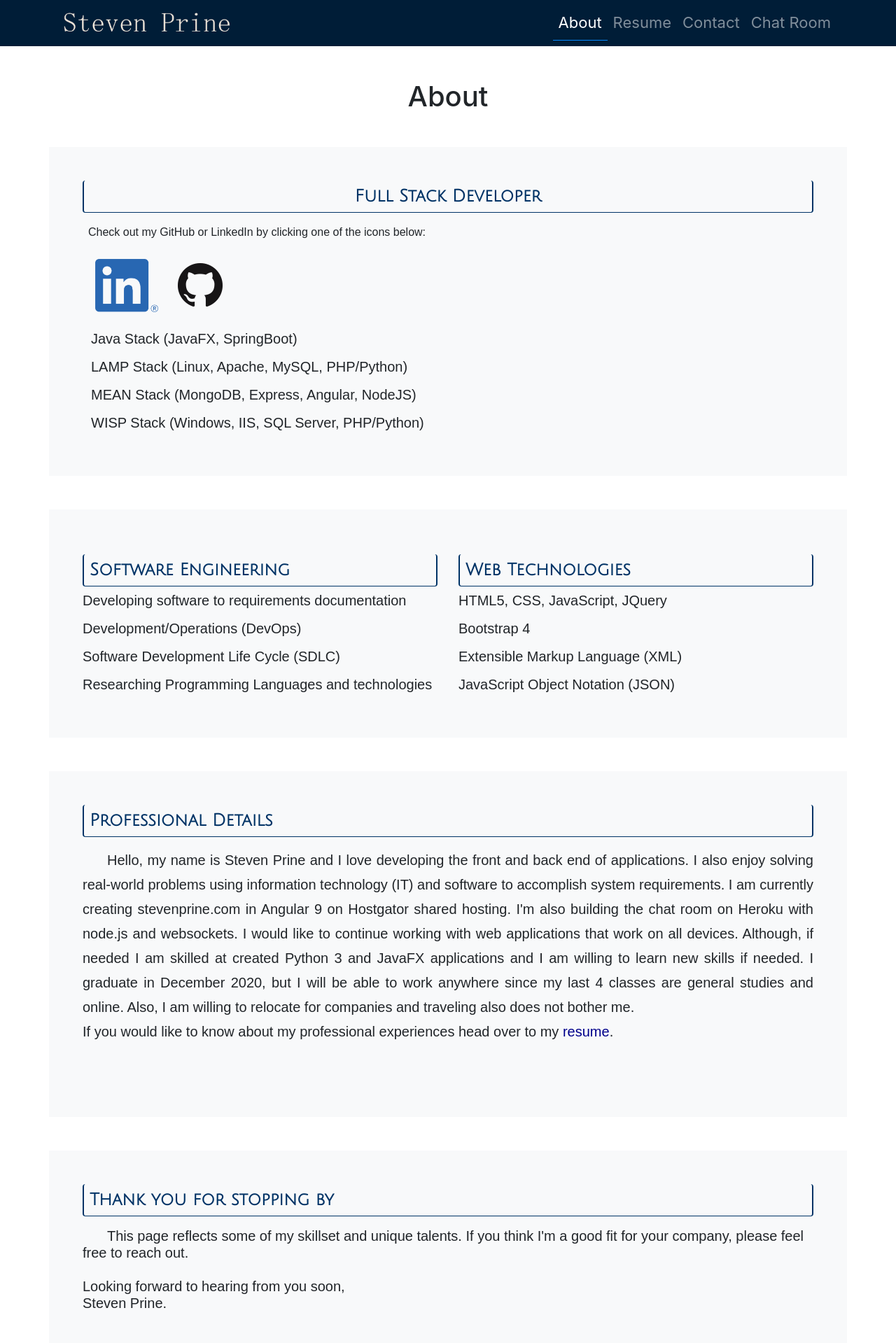
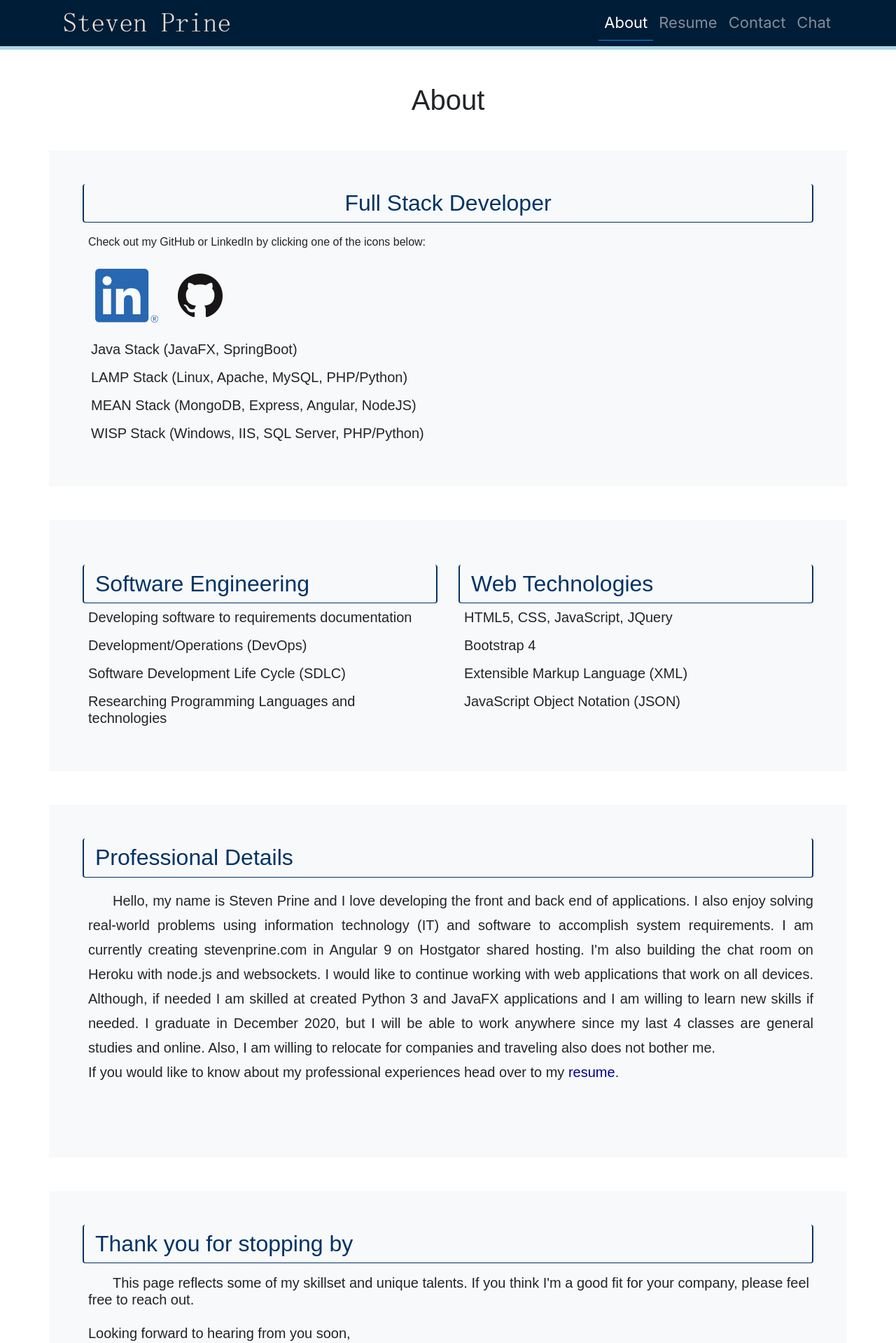
Before and after one commit to sprine168/stevenprine.com, an Angular app: page /about in a window 1280 px wide. Shown: the top 1919 px of the page at 70% size. Built offline with nearby package versions, Linux system fonts and the light colour scheme; what ngx-socket-io would draw is missing.

Commit message:
Added more styling

```diff
--- a/src/app/about/about.component.html
+++ b/src/app/about/about.component.html
@@ -1,4 +1,4 @@
-<h1 class="text-center mt-5 mb-5">Resume</h1>
+<p class="text-center mt-5 mb-5 h1">Resume</p>
 
 <div class="container mb-3 mt-2 bg-light p-5">
     <div class="text-center mb-5">
--- a/src/app/chat-room/chat-room.component.html
+++ b/src/app/chat-room/chat-room.component.html
@@ -1,5 +1,5 @@
 <section>
-    <h1 class="text-center mt-5">Chat</h1>
+    <p class="text-center mt-5 h1">Chat</p>
     <div class="container mt-3 mb-5">
         <p class="ml-5">This real time chat is being used on heroku
             <br>
--- a/src/app/contact/contact.component.html
+++ b/src/app/contact/contact.component.html
@@ -1,5 +1,5 @@
 <section class="mt-5">
-    <h1 class="text-center">Contact</h1>
+    <p class="text-center h1">Contact</p>
 
     <div class="container mt-3">
         <p class="ml-5">Using a PHP Rest API and Angular 9 to send <br>
--- a/src/app/footer/footer.component.html
+++ b/src/app/footer/footer.component.html
@@ -1,7 +1,7 @@
-<footer class="background p-5">
+<footer class="background p-5" style="border-top: 5px lightblue solid">
     <div class="container">
 
-        <p class="text-light text-center mt-5">
+        <p class="text-light text-center mt-5 h5">
             Steven Prine
         </p>
 
--- a/src/app/header/header.component.css
+++ b/src/app/header/header.component.css
@@ -1,5 +1,5 @@
 .activeStyle  {
-  border-bottom: 1.5px solid rgb(5, 136, 252);
+  border-bottom: 1px solid rgb(5, 136, 252);
   color: aliceblue;
 }
 
@@ -22,8 +22,14 @@ a {
   justify-content: flex-end;
 }
 
+.hover {
+  transition: navBorder 0.5s linear
+}
+
 .hover:hover {
   color: aliceblue !important;
+  border-bottom: 1px solid rgb(5, 136, 252);
   background-color: transparent;
-  border-bottom: 1.5px solid rgb(5, 136, 252);
+  position: relative;
+  transition: border-bottom .4s linear;
 }
--- a/src/app/header/header.component.html
+++ b/src/app/header/header.component.html
@@ -1,4 +1,4 @@
-<nav class="navbar navbar-expand-sm navbar-dark background">
+<nav class="navbar navbar-expand-sm navbar-dark background" style="border-bottom: 5px lightblue solid">
     <div class="container">
 
         <img src="../assets/Images/Website Logo.png" width="250" height="auto" class="d-inline-block align-top"
@@ -21,7 +21,7 @@
                     <a class="nav-link hover" [routerLinkActive]="['active', 'activeStyle']" routerLink="/contact">Contact</a>
                 </li>
                 <li class="nav-item">
-                    <a class="nav-link hover" [routerLinkActive]="['active', 'activeStyle']" routerLink="/chat_room">Chat Room</a>
+                    <a class="nav-link hover" [routerLinkActive]="['active', 'activeStyle']" routerLink="/chat_room">Chat</a>
                 </li>
             </ul>
 
--- a/src/app/home/home.component.html
+++ b/src/app/home/home.component.html
@@ -1,9 +1,9 @@
-<h1 class="text-center mb-5 mt-5">About</h1>
+<p class="text-center mb-5 mt-5 h1">About</p>
 <section class="container mt-1 bg-light p-5">
 
     <div class="row">
         <div class="col-sm-12">
-            <h1 class="headingFont headings rounded p-2 text-center mb-3">Full Stack Developer</h1>
+            <p class="headings rounded p-2 text-center mb-3 h2">Full Stack Developer</p>
             <div class="pl-2">
                 <p>Check out my GitHub or LinkedIn by clicking one of the icons below:</p>
 
@@ -39,8 +39,8 @@
     <div class="row">
 
         <div class="col-sm mt-3">
-            <h1 class="headingFont headings rounded p-2">Software Engineering</h1>
-            <div class="h5">
+            <p class="headings rounded p-2 h2 pl-3">Software Engineering</p>
+            <div class="h5 ml-2">
                 <p>Developing software to requirements documentation</p>
                 <p>Development/Operations (DevOps)</p>
                 <p>Software Development Life Cycle (SDLC)</p>
@@ -49,8 +49,8 @@
         </div>
 
         <div class="col-sm mt-3">
-            <h1 class="headingFont headings rounded p-2">Web Technologies</h1>
-            <div class="h5">
+            <p class="headings rounded p-2 h2 pl-3">Web Technologies</p>
+            <div class="h5 ml-2">
                 <p>HTML5, CSS, JavaScript, JQuery</p>
                 <p>Bootstrap 4</p>
                 <p>Extensible Markup Language (XML)</p>
@@ -65,9 +65,9 @@
     <div class="row">
 
         <div class="col-sm-12 mb-5">
-            <h1 class="headingFont headings rounded p-2">Professional Details</h1>
+            <p class="headings rounded p-2 h2 pl-3">Professional Details</p>
 
-            <p class="h5 mt-3 indent doubleSpace justify">
+            <p class="h5 mt-3 indent doubleSpace justify ml-2">
                 Hello, my name is Steven Prine and I love developing the front and back end of applications.
                 I also enjoy solving real-world problems using information technology (IT) and software to accomplish
                  system requirements.
@@ -89,9 +89,9 @@
 <section class="container mb-5 mt-5 bg-light p-5">
     <div class="row">
         <div class="col-sm-12">
-            <h1 class="headingFont headings rounded p-2">Thank you for stopping by</h1>
+            <p class="headings rounded p-2 h2 pl-3">Thank you for stopping by</p>
 
-            <p class="h5 mt-3 indent">
+            <p class="h5 mt-3 indent ml-2">
                 This page reflects some of my skillset and
                 unique talents. If you think I'm a good fit
                 for your company, please feel free to reach out.
```
